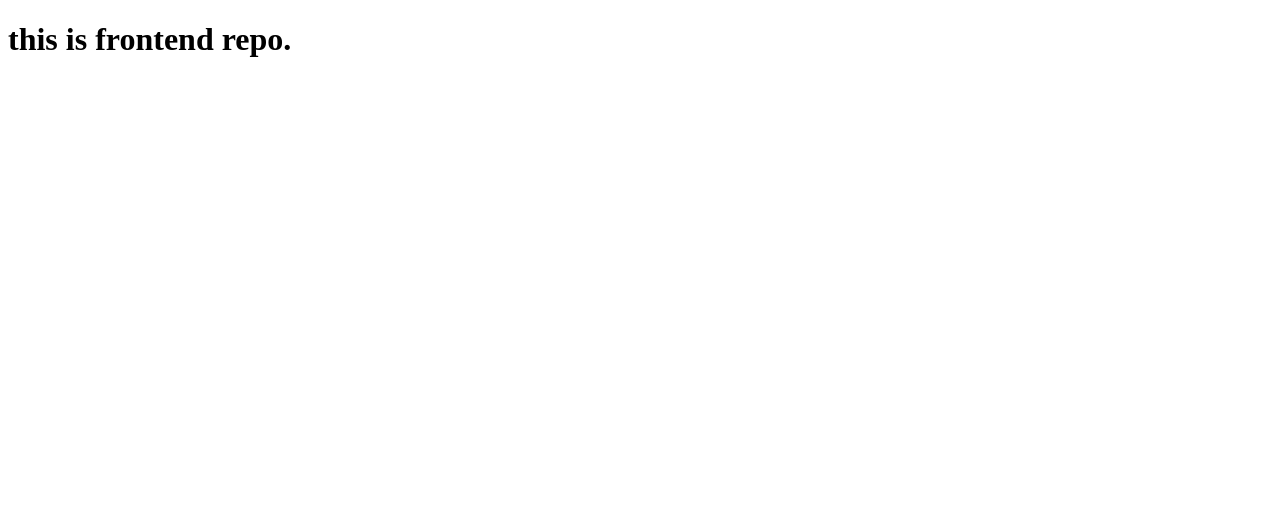
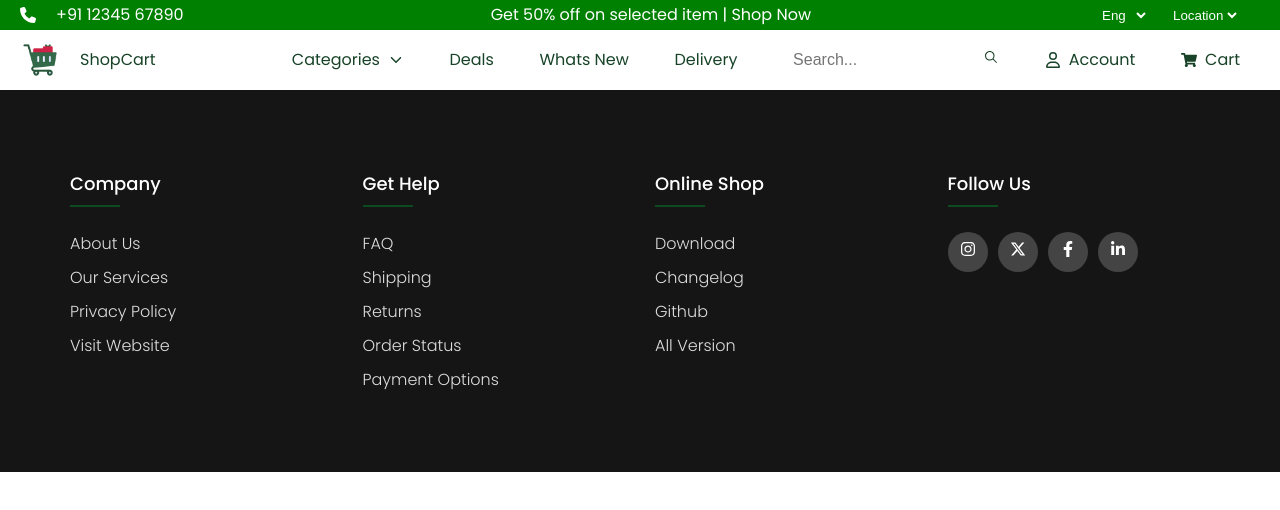
Before and after one commit to ajaybedwall/frontend, a React (Vite) app: page / in a window 1280 px wide. Shown: the top 510 px of the page. Built offline with nearby package versions, Linux system fonts and the light colour scheme.

Commit message:
add navbar and footer

```diff
--- a/package.json
+++ b/package.json
@@ -10,8 +10,10 @@
     "preview": "vite preview"
   },
   "dependencies": {
+    "frontend": "file:",
     "react": "^18.3.1",
-    "react-dom": "^18.3.1"
+    "react-dom": "^18.3.1",
+    "react-icons": "^5.3.0"
   },
   "devDependencies": {
     "@eslint/js": "^9.9.0",
--- a/src/App.jsx
+++ b/src/App.jsx
@@ -1,9 +1,12 @@
 import React from 'react'
+import Navbar from './components/Navbar/Navbar'
+import Footer from './components/Footer/Footer'
 
 const App = () => {
   return (
     <div>
-      <h1> this is frontend repo.</h1>
+      <Navbar/>
+      <Footer/>
     </div>
   )
 }
--- /dev/null
+++ b/src/components/Footer/Footer.css
@@ -0,0 +1,111 @@
+/* src/Footer.css */
+@import url('https://fonts.googleapis.com/css2?family=Poppins:wght@300;400;500;600;700&display=swap');
+
+*,
+*::before,
+*::after {
+  box-sizing: border-box;
+}
+
+* {
+  margin: 0;
+  padding: 0;
+}
+
+body {
+  line-height: 1.5;
+  font-family: 'Poppins', sans-serif;
+}
+
+.footer {
+  background-color: #151515;
+  padding: 80px 0;
+}
+
+.container {
+  max-width: 1170px;
+  margin: auto;
+}
+
+.row {
+  display: flex;
+  flex-wrap: wrap;
+}
+
+ul {
+  list-style: none;
+}
+
+.footer-col {
+  width: 25%;
+  padding: 0 15px;
+}
+
+.footer-col h4 {
+  font-size: 18px;
+  color: #FFF;
+  text-transform: capitalize;
+  margin-bottom: 35px;
+  font-weight: 500;
+  position: relative;
+}
+
+.footer-col h4::before {
+  content: "";
+  position: absolute;
+  left: 0;
+  bottom: -10px;
+  background-color: #0e4a1f;
+  width: 50px;
+  height: 2px;
+}
+
+.footer-col ul li:not(:last-child) {
+  margin-bottom: 10px;
+}
+
+.footer-col ul li a {
+  color: #DDD;
+  display: block;
+  font-size: 1rem;
+  font-weight: 300;
+  text-transform: capitalize;
+  text-decoration: none;
+  transition: all 0.3s ease;
+}
+
+.footer-col ul li a:hover {
+  color: #FFF;
+  padding-left: 7px;
+}
+
+.footer-col .social-links a {
+  color: #FFF;
+  background-color: rgba(255, 255, 255, 0.2);
+  display: inline-block;
+  height: 40px;
+  width: 40px;
+  border-radius: 50%;
+  text-align: center;
+  margin: 0 10px 10px 0;
+  line-height: 40px;
+  transition: all 0.5s ease;
+}
+
+.footer-col .social-links a:hover {
+  color: #151515;
+  background-color: #FFF;
+}
+
+@media(max-width: 767px) {
+  .footer-col {
+    width: 50%;
+    margin-bottom: 30px;
+  }
+}
+
+@media(max-width: 574px) {
+  .footer-col {
+    width: 100%;
+  }
+}
--- /dev/null
+++ b/src/components/Footer/Footer.jsx
@@ -0,0 +1,88 @@
+
+import React from 'react';
+import { FaFacebookF } from "react-icons/fa";
+import { FaXTwitter, FaLinkedinIn, FaInstagram } from "react-icons/fa6";
+import './Footer.css';
+
+
+const Footer = () => {
+  return (
+    <footer className="footer">
+      <div className="container row">
+        <div className="footer-col">
+          <h4>company</h4>
+          <ul>
+            <li>
+              <a href="#">about us</a>
+            </li>
+            <li>
+              <a href="#">our services</a>
+            </li>
+            <li>
+              <a href="#">privacy policy</a>
+            </li>
+            <li>
+              <a href="#">visit website</a>
+            </li>
+          </ul>
+        </div>
+        <div className="footer-col">
+          <h4>get help</h4>
+          <ul>
+            <li>
+              <a href="#">FAQ</a>
+            </li>
+            <li>
+              <a href="#">shipping</a>
+            </li>
+            <li>
+              <a href="#">returns</a>
+            </li>
+            <li>
+              <a href="#">order status</a>
+            </li>
+            <li>
+              <a href="#">payment options</a>
+            </li>
+          </ul>
+        </div>
+        <div className="footer-col">
+          <h4>online shop</h4>
+          <ul>
+            <li>
+              <a href="#">download</a>
+            </li>
+            <li>
+              <a href="#">changelog</a>
+            </li>
+            <li>
+              <a href="#">github</a>
+            </li>
+            <li>
+              <a href="#">all version</a>
+            </li>
+          </ul>
+        </div>
+        <div className="footer-col">
+          <h4>follow us</h4>
+          <div className="social-links">
+            <a href="#">
+              <FaInstagram />
+            </a>
+            <a href="#">
+              <FaXTwitter />
+            </a>
+            <a href="#">
+              <FaFacebookF />
+            </a>
+            <a href="#">
+              <FaLinkedinIn />
+            </a>
+          </div>
+        </div>
+      </div>
+    </footer>
+  );
+}
+
+export default Footer;
--- /dev/null
+++ b/src/components/Navbar/Navbar.css
@@ -0,0 +1,107 @@
+.nav-1{
+    display: flex;
+    justify-content: space-between;
+    background-color: green;
+    align-items: center;
+    padding: 0px 20px;
+    color: white;
+}
+.nav-icon{
+    height: 40px;
+    width: 40px;
+}
+.shop-now p{
+    margin: 3px;
+}
+.arrow{
+    display: flex;
+    align-items: center;
+    justify-content: center;
+    gap: 8px;
+}
+.navbar {
+    /* background-color: #1a1a1a; */
+    color: #184328;
+    padding: 10px 20px;
+    display: flex;
+    justify-content: space-between;
+    align-items: center;
+  }
+
+  .navbar-left,
+  .navbar-middle {
+    display: flex;
+    align-items: center;
+    gap: 2vw;
+  }
+  .search-box {
+    position: relative;
+    display: inline-block;
+  }
+  .dropdown{
+    border: none;
+    background-color: #ffffff00;
+    color: white;
+  }
+  .dropdown option{
+    color: black;
+  }
+  .search-input {
+    padding: 10px;
+    padding-right: 40px; /* Space for the icon */
+    border: 1px solid #ccc;
+    border-radius: 20px;
+    font-size: 16px;
+    width: 200px;
+    cursor: pointer;
+  }
+
+  .search-btn {
+    background: none;
+    border: none;
+    padding: 0;
+    cursor: pointer;
+  }
+
+  .search-btn img {
+    width: 20px;
+    height: 20px;
+  }
+
+  .navbar-button {
+    display: flex;
+    align-items: center;
+    margin-right: 20px;
+    cursor: pointer;
+    gap: 20px;
+  }
+  .navbar-button h2{
+    margin: 0px;
+    color: #184328;
+
+  }
+
+  .navbar-button i {
+    margin-right: 5px;
+  }
+
+  .nav2-search {
+    position: relative;
+    margin-right: 20px;
+  }
+
+  .nav2-search input {
+    border: none;
+    background-color: #fff;
+    padding: 8px 10px;
+    border-radius: 5px;
+    outline: none;
+  }
+
+  .nav2-search i {
+    position: absolute;
+    top: 50%;
+    transform: translateY(-50%);
+    right: 10px;
+    cursor: pointer;
+  }
--- /dev/null
+++ b/src/components/Navbar/Navbar.jsx
@@ -0,0 +1,76 @@
+import React from "react";
+import "./Navbar.css";
+import Trolley from "../../assets/trolley.png";
+import { FaPhone, FaRegUser } from "react-icons/fa6";
+import { IoIosArrowDown, IoIosSearch } from "react-icons/io";
+import { FaShoppingCart } from "react-icons/fa";
+
+
+const Navbar = () => {
+  return (
+    <>
+      <div className="nav-1">
+        <div className="navbar-button">
+          <FaPhone />
+          +91 12345 67890
+        </div>
+        <div className="shop-now">
+          <p>Get 50% off on selected item | Shop Now</p>
+        </div>
+        <div className="navbar-button">
+          <select className="dropdown">
+            <option>Eng</option>
+            <option>Hindi</option>
+          </select>
+          <select className="dropdown">
+            <option>Location</option>
+            <option>India</option>
+          </select>
+        </div>
+      </div>
+      <div className="navbar">
+        <div className="navbar-left">
+          <div className="navbar-button">
+            <img src={Trolley} alt="icon" className="nav-icon" />
+            <>ShopCart</>
+          </div>
+        </div>
+        <div className="navbar-middle">
+          <div className="navbar-button">
+            <span className="arrow">
+              Categories
+              <IoIosArrowDown />
+            </span>
+          </div>
+          <div className="navbar-button">Deals</div>
+          <div className="navbar-button">Whats New</div>
+          <div className="navbar-button">Delivery</div>
+          <div className="nav2-search">
+            <div className="search-box">
+              <input
+                type="text"
+                className="search-input"
+                placeholder="Search..."
+              />
+              <IoIosSearch className="search-btn" />
+            </div>
+          </div>
+          <div className="navbar-button">
+            <span className="arrow">
+              {" "}
+              <FaRegUser /> Account
+            </span>
+          </div>
+          <div className="navbar-button">
+            <span className="arrow">
+              {" "}
+              <FaShoppingCart /> Cart
+            </span>
+          </div>
+        </div>
+      </div>
+    </>
+  );
+};
+
+export default Navbar;
```
Also changed, not shown: src/assets/trolley.png (added), 1 other file (tests, documents, lock files or other folders).
